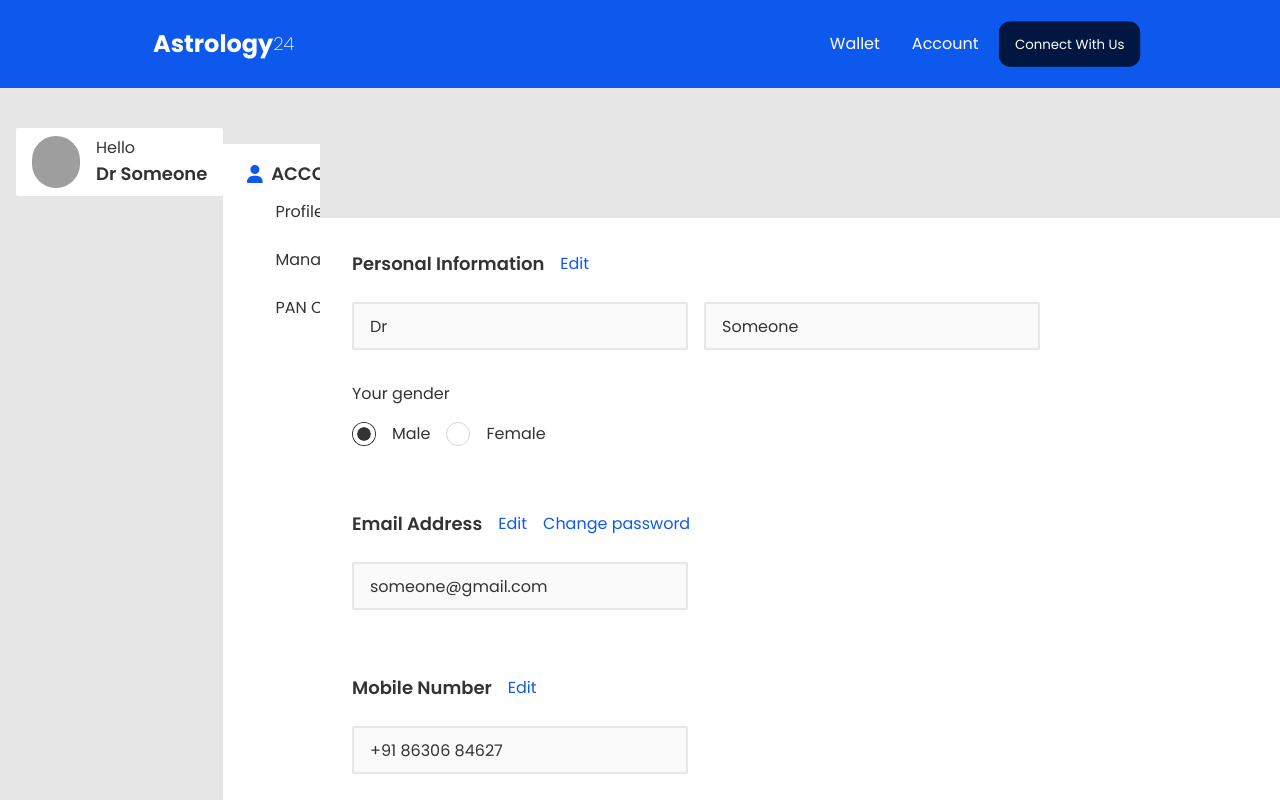
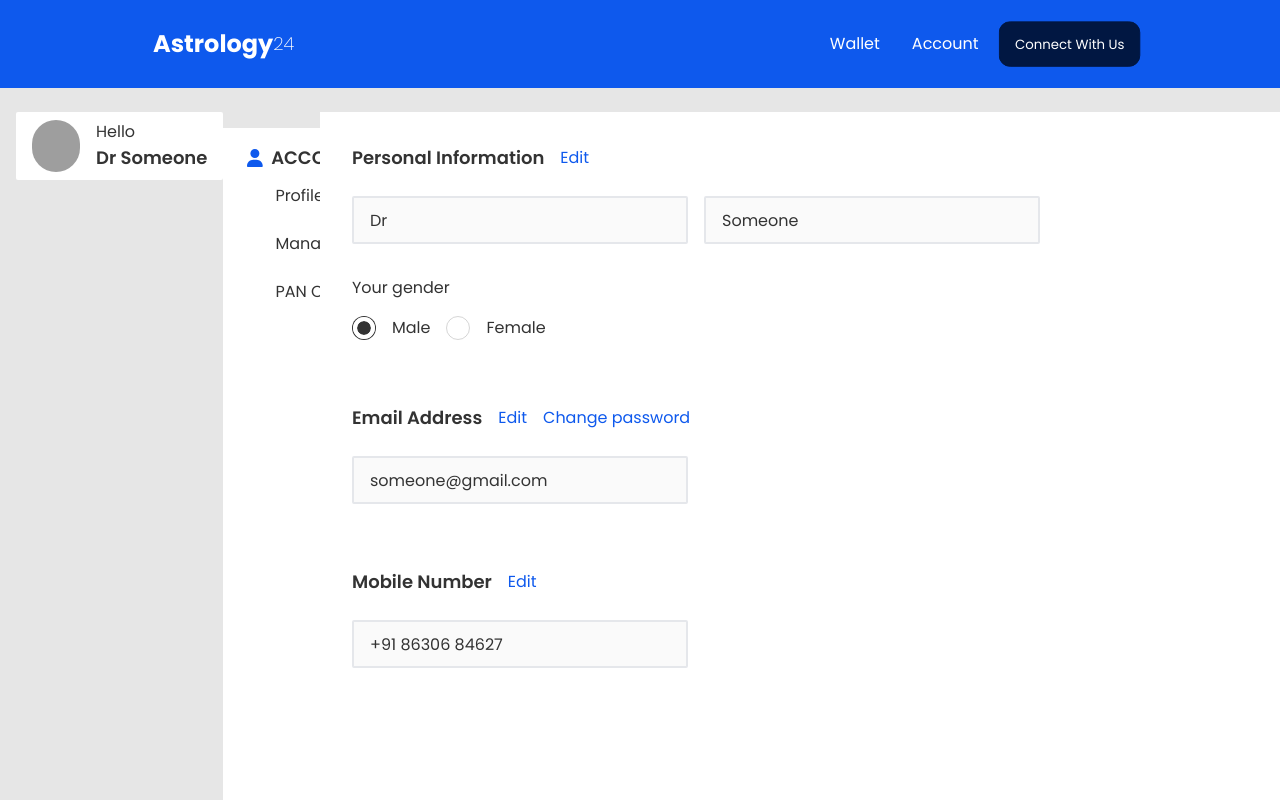
Before and after one commit to Victor-Sammy/astro24, a React (Create React App) app in the folder frontend/: page /account in a window 1280 px wide. Shown: the top 800 px of the page. Built offline with nearby package versions, Linux system fonts and the light colour scheme; grey boxes are pictures that could not be loaded.

Commit message:
manage address updated

```diff
--- a/frontend/src/pages/account/AccountDashboard.js
+++ b/frontend/src/pages/account/AccountDashboard.js
@@ -5,13 +5,13 @@
 
 const AccountDashboard = () => {
     return (
-        <div className='pt-28 bg-base-200'>
+        <div className='pt-24 bg-base-200'>
             <div class="drawer drawer-mobile">
                 <input id="my-drawer-2" type="checkbox" class="drawer-toggle" />
                 <div class="drawer-content flex flex-col items-center justify-center">
                     {/* <!-- Page content here --> */}
-                    <div className='w-full bg-base-100'>
-                        <Outlet></Outlet>
+                    <div className='w-full bg-base-100 h-screen mt-4'>
+                        <Outlet />
                     </div>
                     <label for="my-drawer-2" class="btn btn-primary drawer-button lg:hidden">Open drawer</label>
 
--- a/frontend/src/pages/account/ProfileInformation.js
+++ b/frontend/src/pages/account/ProfileInformation.js
@@ -6,7 +6,7 @@
     const [editPhone, setEditPhone] = useState(false)
 
     return (
-        <div className='flex flex-col items-start p-8'>
+        <div className='flex flex-col items-start p-8 justify-start'>
             {/* personal info */}
             <div>
                 <p className='flex gap-4'>
```
